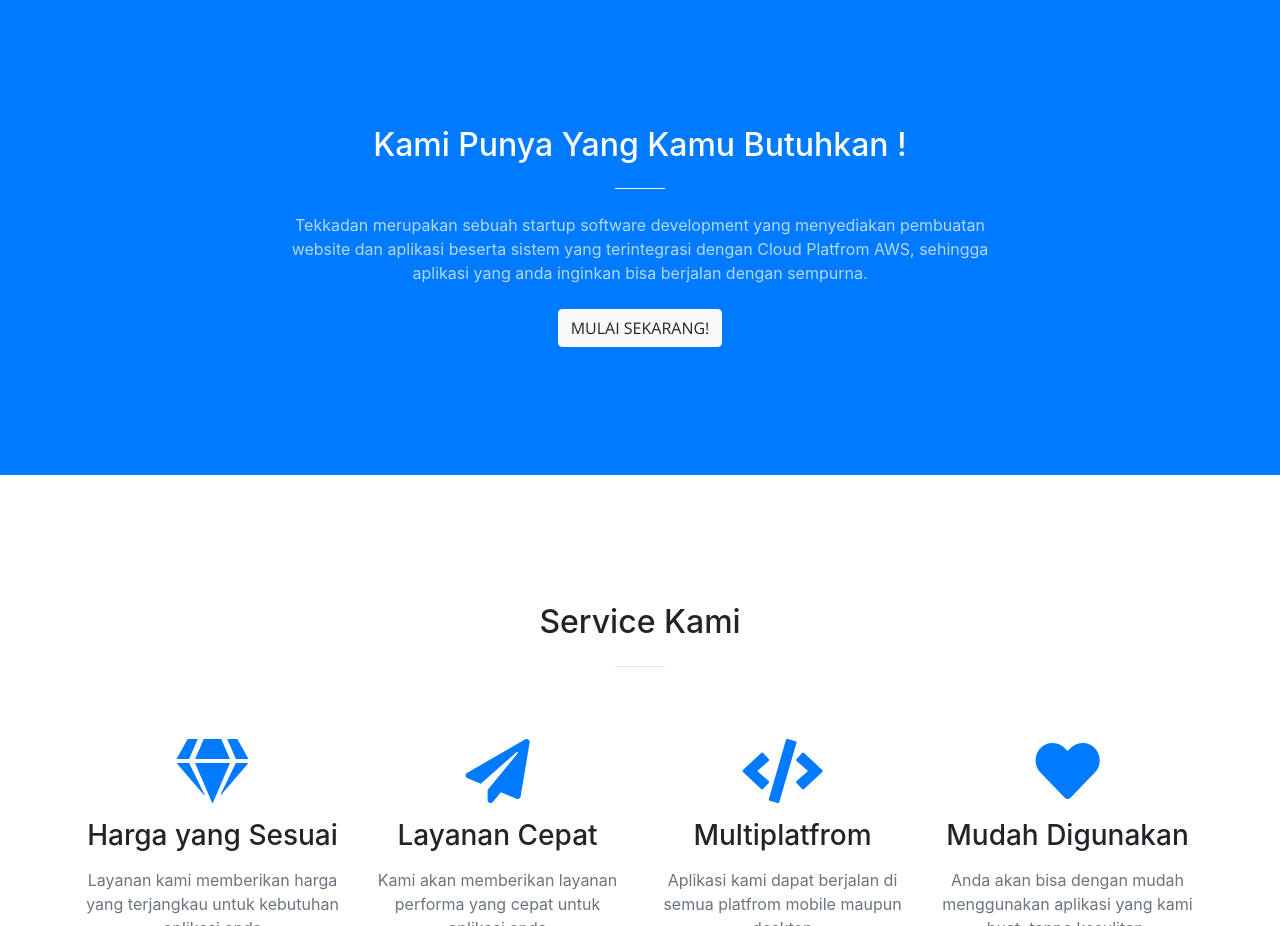
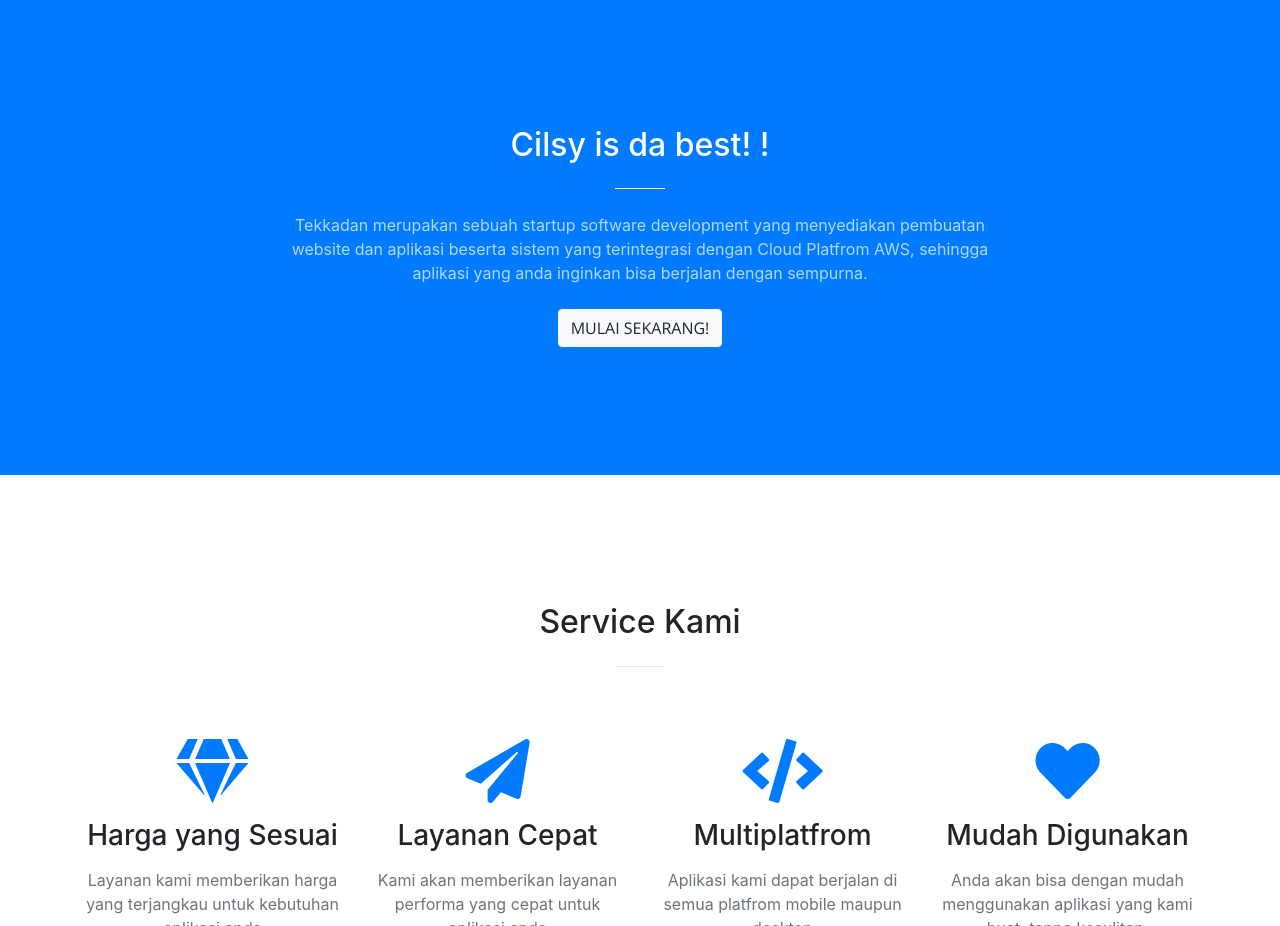
Before and after one commit to yogi-indragiri/landing-cilsy, a website with bundled scripts: page index.html in a window 1280 px wide. Shown: the part 802-1728 px from the top of the page. Built offline with nearby package versions, Linux system fonts and the light colour scheme.

Commit message:
add update on index

```diff
--- a/index.html
+++ b/index.html
@@ -75,7 +75,7 @@
     <div class="container">
       <div class="row">
         <div class="col-lg-8 mx-auto text-center">
-          <h2 class="section-heading text-white">Kami Punya Yang Kamu Butuhkan !</h2>
+          <h2 class="section-heading text-white">Cilsy is da best! !</h2>
           <hr class="light my-4">
           <p class="text-faded mb-4">Tekkadan merupakan sebuah startup software development yang menyediakan pembuatan website dan aplikasi beserta sistem yang terintegrasi dengan Cloud Platfrom AWS, sehingga aplikasi yang anda inginkan bisa berjalan dengan sempurna.</p>
           <a class="btn btn-light btn-xl js-scroll-trigger" href="#services">Mulai Sekarang!</a>
```
